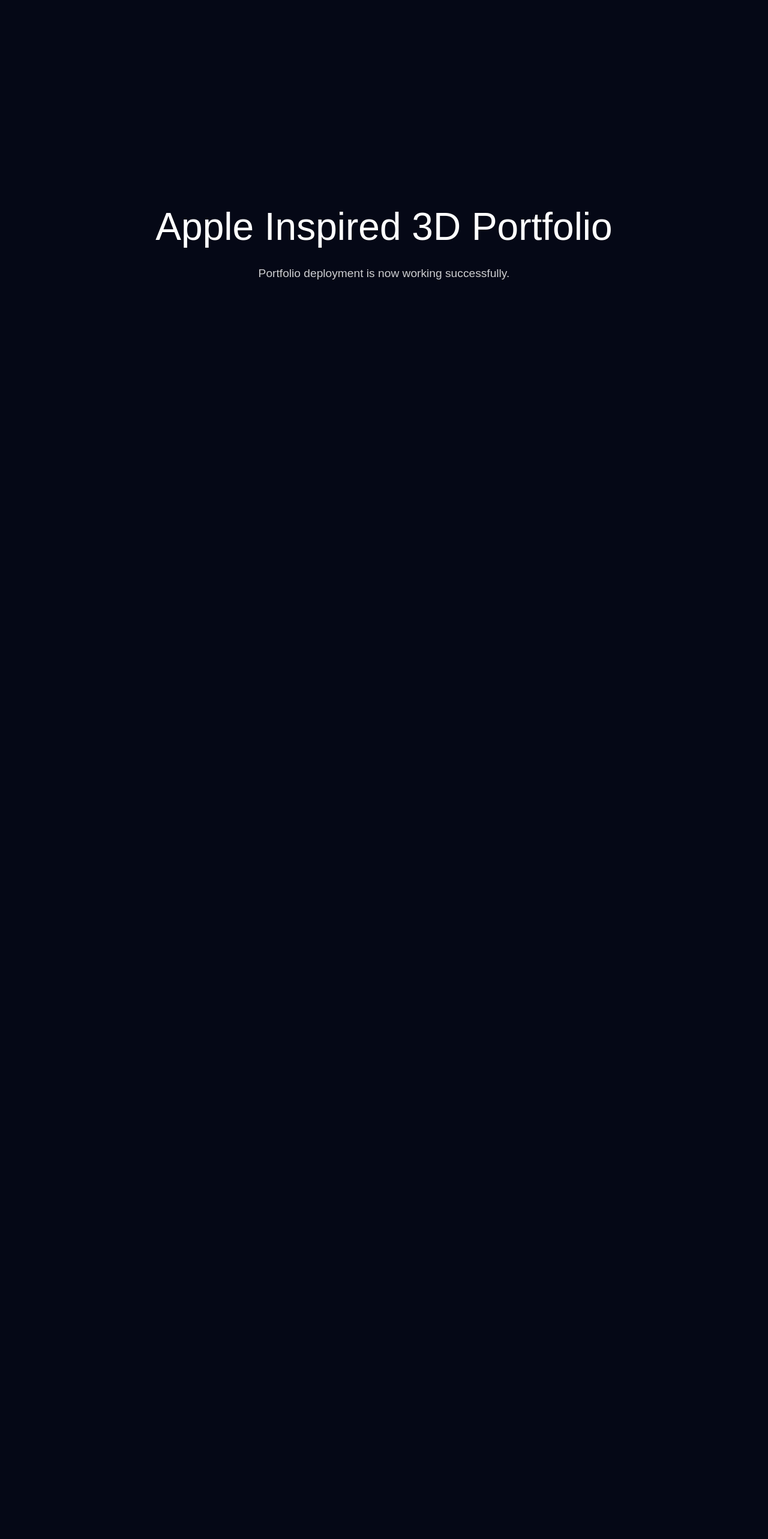
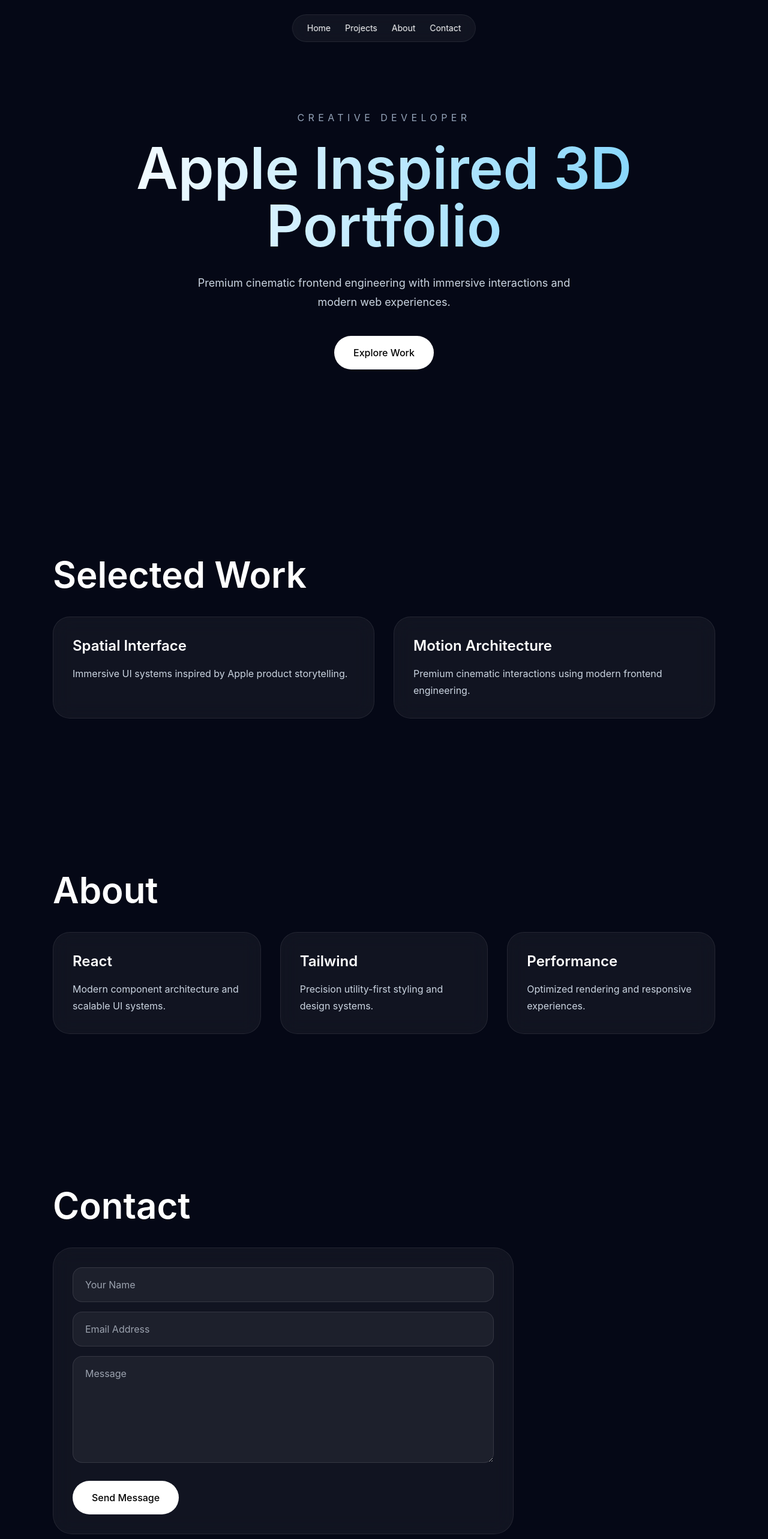
Before and after one commit to Mahin98250/apple-3d-portfolio, a React (Vite) app: page / in a window 1280 px wide. Shown: the top 2566 px of the page at 60% size. Before the commit the page ends 800 px from the top, so only its background shows below. Built offline with nearby package versions, Linux system fonts and the light colour scheme.

Commit message:
Reintroduce premium portfolio layout safely

```diff
--- a/src/main.jsx
+++ b/src/main.jsx
@@ -2,13 +2,85 @@ import React from 'react'
 import ReactDOM from 'react-dom/client'
 import './styles/globals.css'
 
+function Section({ title, children }) {
+  return (
+    <section className='max-w-6xl mx-auto px-6 py-32'>
+      <h2 className='text-4xl md:text-6xl font-semibold mb-10'>{title}</h2>
+      {children}
+    </section>
+  )
+}
+
+function Card({ title, text }) {
+  return (
+    <div className='glass rounded-[28px] p-8 hover:-translate-y-2 transition-all duration-500'>
+      <h3 className='text-2xl font-semibold'>{title}</h3>
+      <p className='text-slate-300 mt-4 leading-7'>{text}</p>
+    </div>
+  )
+}
+
 function App() {
   return (
-    <main style={{minHeight:'100vh',background:'#050816',color:'white',display:'flex',alignItems:'center',justifyContent:'center',fontFamily:'sans-serif',padding:'2rem',textAlign:'center'}}>
-      <div>
-        <h1 style={{fontSize:'4rem',marginBottom:'1rem'}}>Apple Inspired 3D Portfolio</h1>
-        <p style={{fontSize:'1.2rem',opacity:0.8}}>Portfolio deployment is now working successfully.</p>
-      </div>
+    <main className='bg-background text-white min-h-screen overflow-x-hidden'>
+      <header className='fixed top-6 left-1/2 -translate-x-1/2 z-50'>
+        <nav className='glass rounded-full px-6 py-3 flex gap-6 text-sm'>
+          <a href='#home'>Home</a>
+          <a href='#projects'>Projects</a>
+          <a href='#about'>About</a>
+          <a href='#contact'>Contact</a>
+        </nav>
+      </header>
+
+      <section id='home' className='min-h-screen flex flex-col justify-center items-center text-center px-6'>
+        <p className='uppercase tracking-[0.4em] text-slate-400 mb-6'>Creative Developer</p>
+
+        <h1 className='text-5xl md:text-7xl lg:text-8xl font-semibold leading-[0.95] max-w-5xl gradient-text'>
+          Apple Inspired 3D Portfolio
+        </h1>
+
+        <p className='mt-8 text-slate-300 max-w-2xl text-lg leading-8'>
+          Premium cinematic frontend engineering with immersive interactions and modern web experiences.
+        </p>
+
+        <button className='mt-10 px-8 py-4 rounded-full bg-white text-black font-medium hover:scale-105 transition-all duration-300'>
+          Explore Work
+        </button>
+      </section>
+
+      <Section title='Selected Work'>
+        <div id='projects' className='grid md:grid-cols-2 gap-8'>
+          <Card
+            title='Spatial Interface'
+            text='Immersive UI systems inspired by Apple product storytelling.'
+          />
+
+          <Card
+            title='Motion Architecture'
+            text='Premium cinematic interactions using modern frontend engineering.'
+          />
+        </div>
+      </Section>
+
+      <Section title='About'>
+        <div id='about' className='grid md:grid-cols-3 gap-8'>
+          <Card title='React' text='Modern component architecture and scalable UI systems.' />
+          <Card title='Tailwind' text='Precision utility-first styling and design systems.' />
+          <Card title='Performance' text='Optimized rendering and responsive experiences.' />
+        </div>
+      </Section>
+
+      <Section title='Contact'>
+        <div id='contact' className='glass rounded-[32px] p-8 max-w-3xl'>
+          <input placeholder='Your Name' className='w-full bg-white/5 border border-white/10 rounded-2xl px-5 py-4 mb-4 outline-none' />
+          <input placeholder='Email Address' className='w-full bg-white/5 border border-white/10 rounded-2xl px-5 py-4 mb-4 outline-none' />
+          <textarea rows='6' placeholder='Message' className='w-full bg-white/5 border border-white/10 rounded-2xl px-5 py-4 outline-none'></textarea>
+
+          <button className='mt-6 px-8 py-4 rounded-full bg-white text-black font-medium'>
+            Send Message
+          </button>
+        </div>
+      </Section>
     </main>
   )
 }
```
